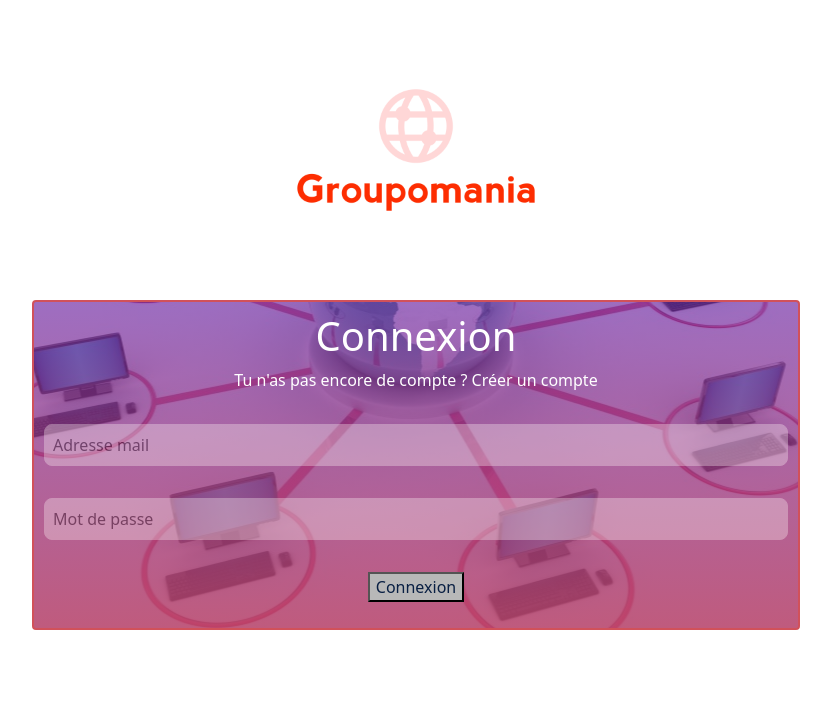
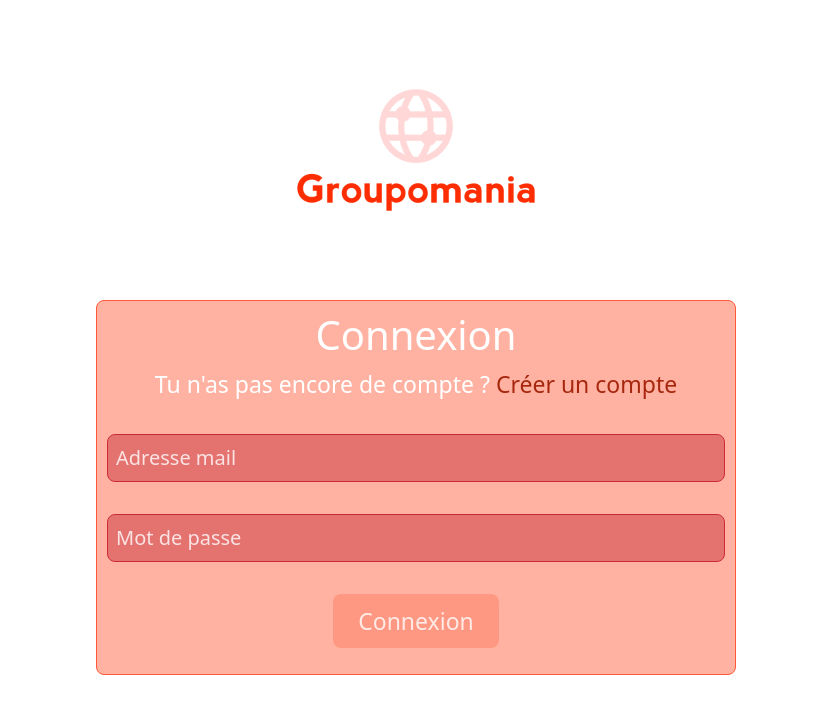
Before and after one commit to ReminaO/ReminaOmar_7_25082021, a Vue app in the folder frontend/: page / in a window 1280 px wide. Shown: the top 714 px of the page, without its empty margins (224-1055 px from the left). Built offline with nearby package versions, Linux system fonts and the light colour scheme.

Commit message:
Modification de la mise en page (suite)

```diff
--- a/frontend/src/components/Comment.vue
+++ b/frontend/src/components/Comment.vue
@@ -2,7 +2,7 @@
 <div class="container">
   <div class="card comment-publish">
     <input class="form-row__input form-control" type="text" id="comment"  v-bind="$attrs" ref="comment" name="comment" v-model="comment" placeholder="Votre Commentaire..."><br>
-    <button @click="addPost($attrs)"  v-bind="$attrs" ref="comment" class="button btn-primary" data-bs-toggle="button" autocomplete="off">
+    <button @click="addPost($attrs)"  v-bind="$attrs" ref="comment" class="button" data-bs-toggle="button" autocomplete="off">
       Publier
     </button>
   </div><br>
@@ -108,6 +108,12 @@ export default {
   width: 30%;
   background-color: rgb(9, 31, 67);
   color:#f2f2f2;
+  border-radius: 10px;
+  border: none;
+  padding:10px
+}
+.button:hover {
+  background-color: rgb(51, 89, 151)
 }
 .form-row__input {
     width: min(max(100%), 100%);
--- a/frontend/src/components/Message.vue
+++ b/frontend/src/components/Message.vue
@@ -18,7 +18,7 @@
               <li class="text-danger" v-for="error in errors" :key='error.index'>{{ error }}</li>
             </ul>
         </p>
-        <button @click="addMessage()" class="button-size btn-primary" data-bs-toggle="button" autocomplete="off">
+        <button @click="addMessage()" class="button-size" data-bs-toggle="button" autocomplete="off">
           Publier
         </button>
       </form><br>
@@ -39,8 +39,8 @@
             <span class="date-format">Publié le {{ formatDate(message.createdAt)}}</span>
 
           </div><br>
-          <button v-if="this.$store.state.user.userId == message.UserId  || this.$store.state.user.isAdmin == 1"  name="delete" class="button-small btn-danger" data-bs-toggle="button" autocomplete="off" @click="deleteMessage(message.id)">
-            Supprimer
+          <button v-if="this.$store.state.user.userId == message.UserId  || this.$store.state.user.isAdmin == 1"  name="delete" class="button-small" data-bs-toggle="button" autocomplete="off" @click="deleteMessage(message.id)">
+            🗑️
           </button>
         <br><br><br><br>
         </div>
@@ -53,14 +53,15 @@
         :key="comment.id"
         class="comment-content">
         <div class="comment-display">
+        <img :src="require(`../assets/icon.png`)" class='icon-image img-fluid' alt="logo-groupomania">
           <div class="comment-display__content">
-              <p class="comment-display__username"> {{ comment.userName }} </p>
+              <div class="comment-display__username"> {{ comment.userName }} </div>
               <p class="comment-display__comment"> {{ comment.comment }} </p>
           </div>
         </div>
         <div>
-          <button v-if="this.$store.state.user.userId == comment.userId || this.$store.state.user.isAdmin == 1" name="delete" class="button deleteBtn btn-danger" data-bs-toggle="button" autocomplete="off" @click="deleteComment(comment.id)">
-          Supprimer
+          <button v-if="this.$store.state.user.userId == comment.userId || this.$store.state.user.isAdmin == 1" name="delete" class="button deleteBtn" data-bs-toggle="button" autocomplete="off" @click="deleteComment(comment.id)">
+          🗑️
           </button>
         </div>
       <br>
@@ -246,6 +247,7 @@ export default {
   justify-content: space-between;
   align-items: center;
   flex-wrap: wrap;
+  padding-bottom: 15px;
   border-bottom: solid 3px rgb(209, 81, 90);
 }
 .username-display {
@@ -301,55 +303,63 @@ export default {
     width: min(max(50%), 50%);
     background-color: rgb(9, 31, 67);
     color:#f2f2f2;
+    border-radius: 10px;
+    border: none;
+    padding: 10px;
+}
+.button-size:hover {
+  background-color: rgb(51, 89, 151)
 }
 .image {
     width: auto;
     height : 250px;
     flex-wrap: wrap;
     object-fit: contain;
-    padding-bottom: 10px;
+    border-radius: 10px;
 }
 .button-small {
   /* width: 100%; */
-  background-color: rgb(9, 31, 67);
-  color:#f2f2f2;
+  background-color: white;
+  border: none;
 }
 .date-format {
   padding:10px;
 }
 .comment-display__content {
   display: flex;
-  justify-content: space-between;
+  flex-direction: column;
+  align-items: flex-start;
+  background-color:#e6f3f8;
+  border-radius: 20px;
+  padding: 0 25px;
+  margin-bottom : 15px;
 }
-.comment-display__comment{
-  padding:8px;
-    border: none;
-    border-radius: 8px;
-    background:rgb(242, 242, 242);
-    font-weight: 500;
-    font-size: 16px;
-    color: black;
-    text-align: right;
-    width: 80%;
-    min-width: 10px;
+.comment-content{
+  display:flex;
+  align-items: center;
+}
+.comment-display {
+  display: flex;
 }
 .comment-display__username {
-  display: flex;
-  text-align: center;
-  align-items: center;
-  border: solid 1px rgb(9, 31, 67);
-  border-radius: 30px;
-  padding: 10px;
-  background:rgb(9, 31, 67);
-  width: auto;
-  color: white;
+  font-size: 20px;
+  /* color:  */
+  margin-bottom: 3px;
+  border-bottom: 1px dashed grey;
+  font-family:'Gill Sans', 'Gill Sans MT', Calibri, 'Trebuchet MS', sans-serif
+}
+.comment-display__content {
+  font-size: 18px;
 }
 .deleteBtn{
-  text-align: center;
-  background-color: rgb(19, 16, 168);
-  color:#f2f2f2;
+  background-color: white;
+  border: none;
 }
 .card-margin {
   margin-bottom: 10px;
 }
+.icon-image {
+  height:30px;
+  object-fit: contain;
+}
 </style>
--- a/frontend/src/views/Login.vue
+++ b/frontend/src/views/Login.vue
@@ -136,15 +136,13 @@ export default {
 <style scoped>
   .card {
       text-align: center;
-      width: 60%;
-      background-image: linear-gradient(rgba(0, 0, 255, 0.5), rgb(209, 81, 90)),
-      url("../assets/network.jpg");
-      background-repeat: no-repeat;
-      background-attachment: fixed;
+      width: 50%;
+      background: rgb(255, 178, 162);
       color: white;
       background-position: 50% 50%;
-      border: 2px solid rgb(209, 81, 90);
+      border: 1px solid rgb(253, 88, 55);
       padding: 10px;
+      border-radius: 8px;
         }
   .form-row {
     display: flex;
@@ -155,19 +153,23 @@ export default {
   }
   .form-row__input {
     padding:8px;
-    border: #fff6f6 solid 0.5px;
+    border: rgb(204, 43, 54) solid 1px;
     border-radius: 8px;
-    background-color: #fff6f6;
-    opacity: 0.33;
+    background-color: rgba(201, 55, 65,0.5);
     font-weight: 500;
-    font-size: 16px;
+    font-size: 20px;
     flex:1;
     min-width: 100px;
+    color: white;
   }
   .form-row__input::placeholder {
-    color:#000000;
+    color:rgba(255,255,255,0.8);
+
   }
+.form-row__input {
+    outline:rgb(255, 101, 70);
 
+  }
   .logo img{
     height: 300px;
     object-fit: contain;
@@ -180,11 +182,27 @@ export default {
     padding: 0;
   }
   button {
-  background-color: rgb(9, 31, 67);
-  color:white;
+  background-color:rgb(255, 101, 70);
+  color:rgba(255,255,255,1);
+  border-radius: 8px;
+  padding: 10px 25px;
+  font-size: 23px;
+  border: none;
 }
 .button--disabled {
-  background-color:rgb(184, 184, 184);
-  color:rgb(9, 31, 67);
+  background-color:rgba(253, 45, 1, 0.2);
+  color:rgba(255,255,255,0.8);
+}
+.card__action {
+  color: rgb(167, 39, 14);
+  cursor: pointer;
+}
+.card__action:hover {
+  color: rgb(253, 45, 1);
+  text-decoration: underline;
+
+}
+.card__subtitle {
+  font-size: 23px;
 }
 </style>>
```
